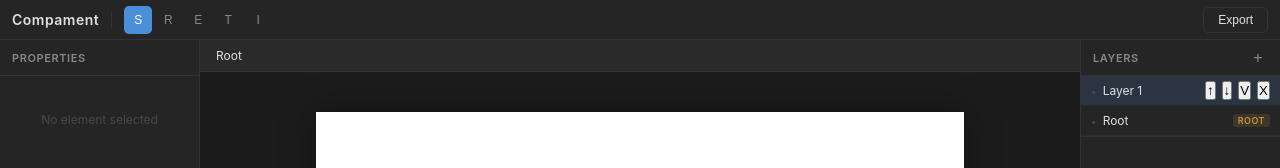
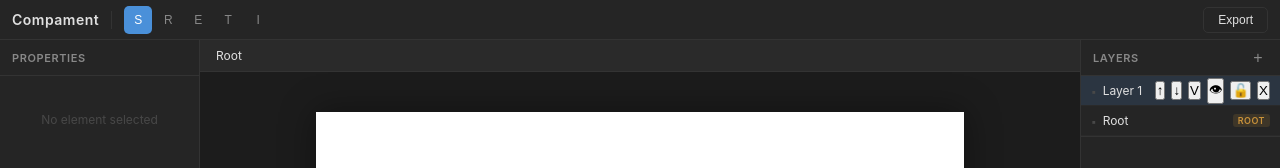
Before and after one commit to luckyhappygamer33-alt/compament, a React (Vite) app: page / in a window 1280 px wide. Both pictures are taken after a click on the button "Create Project". Shown: the top 168 px of the page. Built offline with nearby package versions, Linux system fonts and the light colour scheme.

Commit message:
f: implement layer toggle visibility and toggle lock+fix layer ordering on draw+fix remove selection on layer lock

```diff
--- a/src/components/CanvasArea.tsx
+++ b/src/components/CanvasArea.tsx
@@ -275,7 +275,7 @@ export default function CanvasArea() {
         ctx.shadowBlur = 0
 
         //drawing the elements
-        for (const layer of layers) {
+        for (const layer of [...layers].reverse()) {
             if (!layer.visible) continue
             for (const element of layer.elements) {
                 ctx.globalAlpha = element.style.opacity
@@ -440,6 +440,7 @@ export default function CanvasArea() {
                 if (selected) {
                     const hitSize = 10 / zoomRef.current
                     for (const layer of layersRef.current) {
+                        if (layer.locked) continue
                         const element = layer.elements.find((el: Element) => el.id === selected)
                         if (element) {
                             const local = toLocalSpace(worldX, worldY, element)
@@ -489,6 +490,7 @@ export default function CanvasArea() {
 
                 // find the element
                 for (const layer of layersRef.current) {
+                    if (layer.locked) continue
                     const element = layer.elements.find(e => e.id === selected)
                     if (element && hitTest(element, worldX, worldY)) {
                         isDraggingRef.current = true
--- a/src/components/LayersPanel.tsx
+++ b/src/components/LayersPanel.tsx
@@ -9,6 +9,8 @@ export default function LayersPanel() {
     const deleteLayer = useEditorStore(state => state.deleteLayer)
     const setActiveLayer = useEditorStore(state => state.setActiveLayer)
     const mergerLayer = useEditorStore(state => state.mergeLayer)
+    const toggleLayerVisibility = useEditorStore(state => state.toggleLayerVisibility)
+    const toggleLayerLock = useEditorStore(state => state.toggleLayerLock)
 
     return (
         <div className="layers-panel">
@@ -32,6 +34,12 @@ export default function LayersPanel() {
                                 <button onClick={e => { moveLayer(layer.id, 'up'); e.stopPropagation() }}>↑</button>
                                 <button onClick={e => { moveLayer(layer.id, 'down'); e.stopPropagation() }}>↓</button>
                                 <button onClick={e => { mergerLayer(layer.id); e.stopPropagation() }}>V</button>
+                                <button onClick={e => { toggleLayerVisibility(layer.id); e.stopPropagation() }}>
+                                    {layer.visible ? '👁' : '👁‍🗨'}
+                                </button>
+                                <button onClick={e => { toggleLayerLock(layer.id); e.stopPropagation() }}>
+                                    {layer.locked ? '🔒' : '🔓'}
+                                </button>
                                 <button onClick={e => { deleteLayer(layer.id); e.stopPropagation() }}>X</button>
                             </>
                         )}
--- a/src/store/editorStore.ts
+++ b/src/store/editorStore.ts
@@ -150,7 +150,7 @@ export const useEditorStore = create<EditorStore>()((set, get) => ({
     },
 
     mergeLayer: (id) => {
-        const { layers, activeLayerId } = get()  // one call, everything you need
+        const { layers, activeLayerId } = get()  // one call, gets everything you need
         const target = layers.find(l => l.id === id)
         if (!target || target.isRoot) return
 
@@ -163,7 +163,8 @@ export const useEditorStore = create<EditorStore>()((set, get) => ({
 
         const newActiveId = id === activeLayerId ? destinationLayer.id : activeLayerId
 
-        // TODO: merge elements from source layer into destinationLayer here
+        destinationLayer.elements = [...destinationLayer.elements, ...newLayers[layerIndex].elements]
+        newLayers[layerIndex + 1] = destinationLayer
 
         newLayers.splice(layerIndex, 1)
 
@@ -188,12 +189,21 @@ export const useEditorStore = create<EditorStore>()((set, get) => ({
         })),
 
     // Toggle a layer's locked state (lock icon)
-    toggleLayerLock: (id) =>
-        set(state => ({
-            layers: state.layers.map(l =>
-                l.id === id ? { ...l, locked: !l.locked } : l
-            ),
-        })),
+    toggleLayerLock: (id) => {
+        set(state => {
+            const layer = state.layers.find(l => l.id === id)
+            const gettingLocked = layer && !layer.locked
+            return {
+                layers: state.layers.map(l =>
+                    l.id === id ? { ...l, locked: !l.locked } : l
+                ),
+                // deselect if the layer being locked contains the selected element
+                selectedElementId: gettingLocked
+                    ? null
+                    : state.selectedElementId
+            }
+        })
+    },
 
     setActiveTool: (tool) => set({ activeTool: tool }),
 
```
